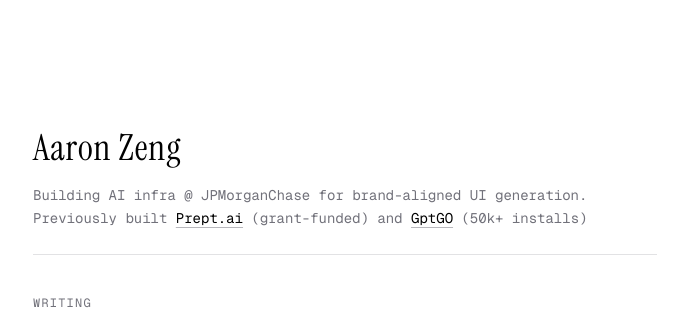
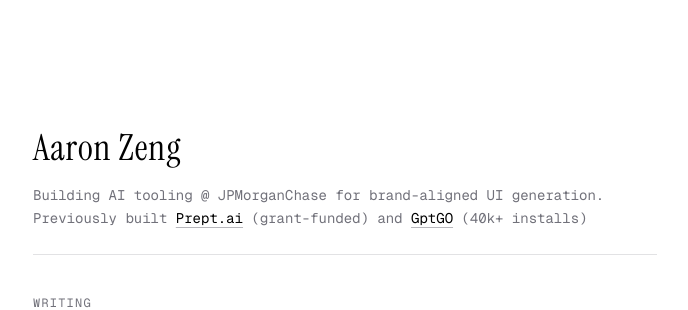
Before and after one commit to azeng4499/Personal_Website_v2, a Next.js app: page / in a window 1280 px wide. Shown: the top 310 px of the page, without its empty margins (295-983 px from the left). Built offline with nearby package versions, Linux system fonts and the light colour scheme.

Commit message:
content updates

```diff
--- a/app/page.tsx
+++ b/app/page.tsx
@@ -51,7 +51,7 @@ export default function Home() {
             Aaron Zeng
           </h1>
           <p className="text-sm text-muted-foreground leading-relaxed border-b border-muted-foreground/20 pb-6">
-            Building AI infra @ JPMorganChase for brand-aligned UI generation.
+            Building AI tooling @ JPMorganChase for brand-aligned UI generation.
             Previously built{" "}
             <a
               href={sharedLinks.preptai}
@@ -71,7 +71,7 @@ export default function Home() {
             >
               GptGO
             </a>{" "}
-            <span className="text-nowrap">{"(50k+ installs)"}</span>
+            <span className="text-nowrap">{"(40k+ installs)"}</span>
           </p>
         </header>
         <section className="space-y-4">
```
